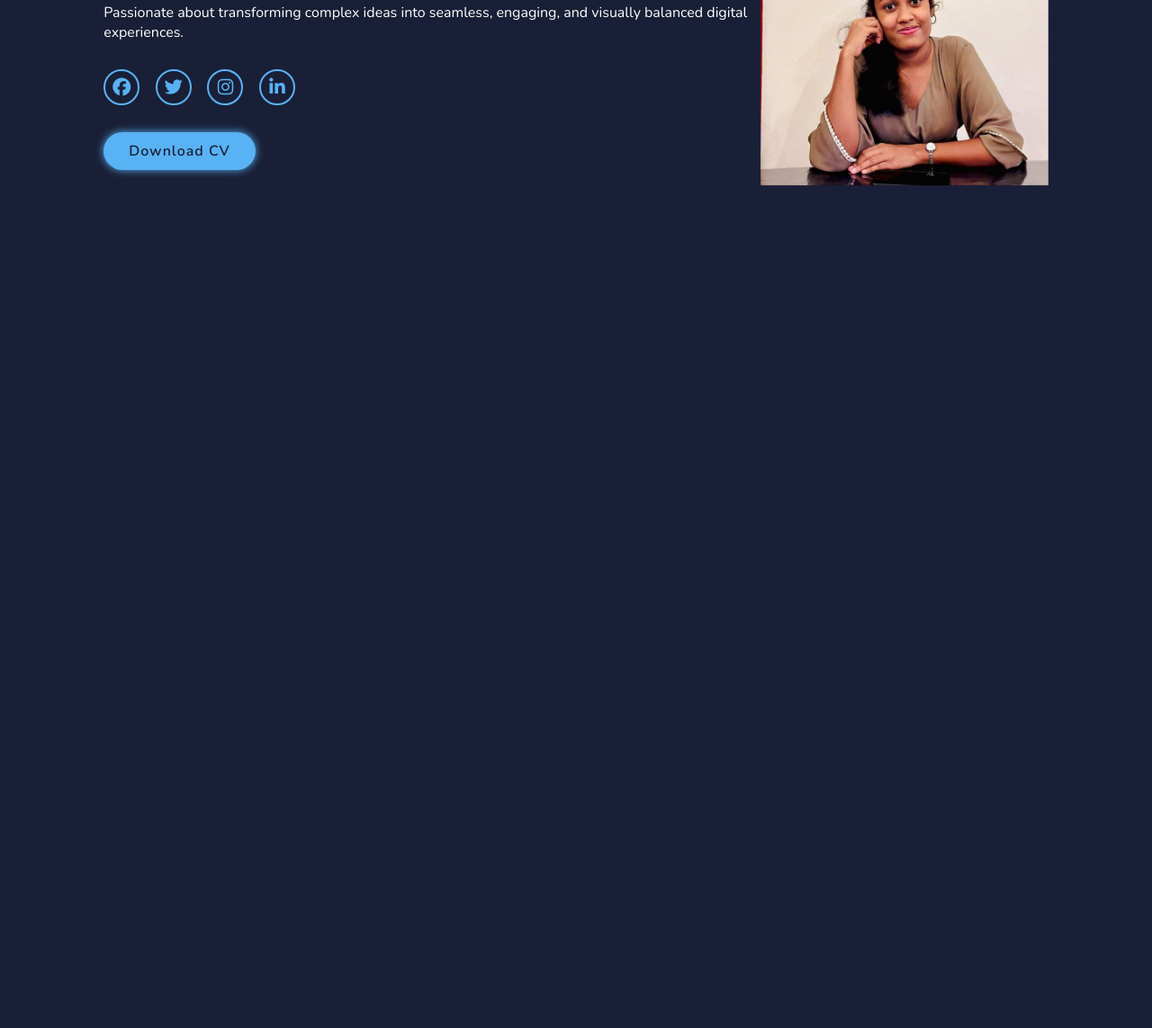
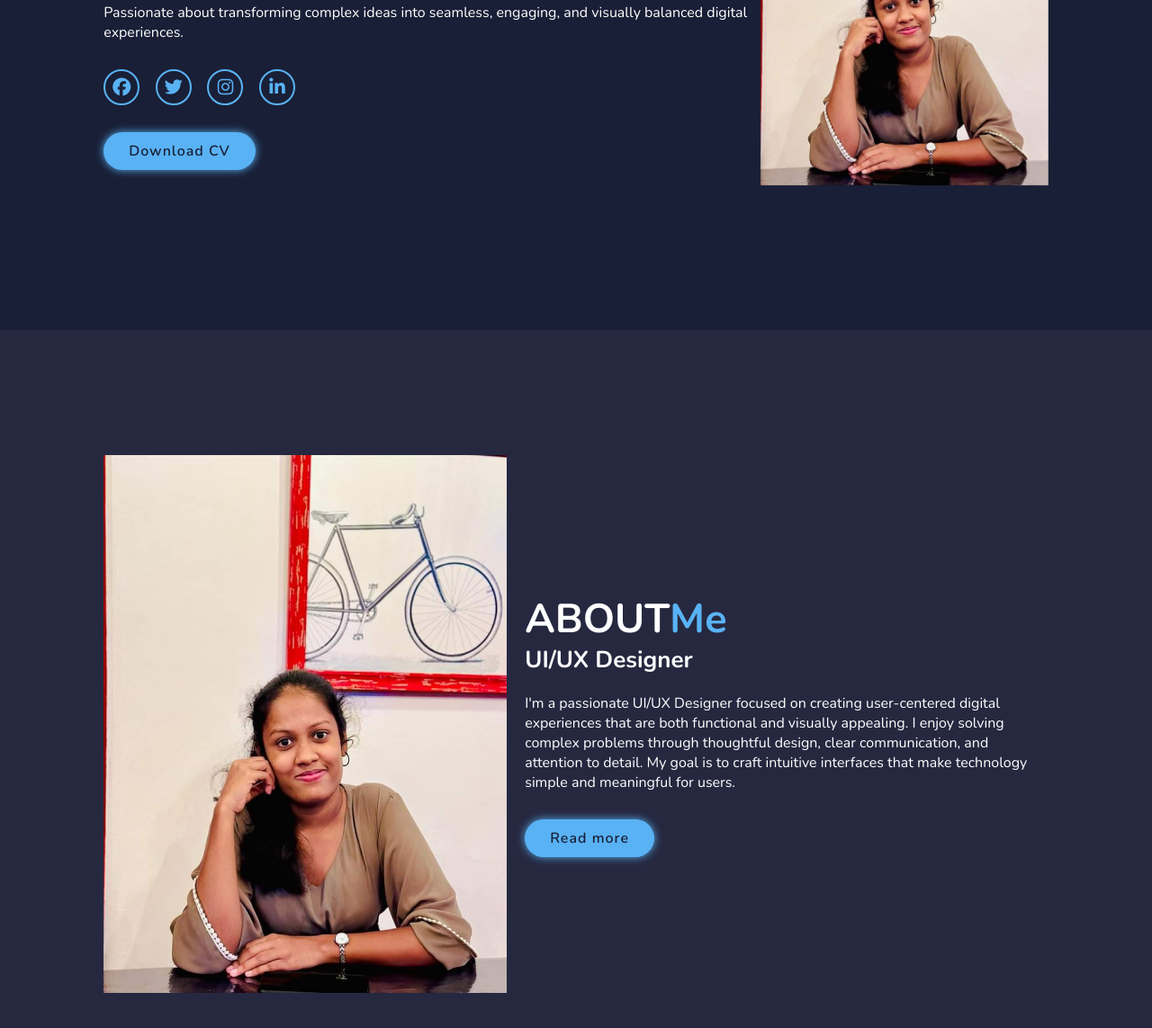
Before and after one commit to Kaveesha-Ramasinghe/Kaveesha-Ramasinghe.github.io, a plain HTML site: page index.html in a window 1280 px wide. Shown: the part 433-1576 px from the top of the page at 90% size. Before the commit the page ends 800 px from the top, so only its background shows below. Drawn offline with nearby package versions, Linux system fonts and the light colour scheme.

Commit message:
About Section

```diff
--- a/index.html
+++ b/index.html
@@ -48,6 +48,21 @@
             </div>
         </section>
 
+
+        <!--About Section Design-->
+        <section class="about" id="about">
+            <div class="about-img">
+                <img src="image/me.jpg" alt="">
+            </div>
+
+            <div class="about-content">
+                <h2 class="heading">ABOUT<span>Me</span></h2>
+                <h3>UI/UX Designer</h3>
+                <p>I'm a passionate UI/UX Designer focused on creating user-centered digital experiences that are both functional and visually appealing. I enjoy solving complex problems through thoughtful design, clear communication, and attention to detail. My goal is to craft intuitive interfaces that make technology simple and meaningful for users.</p>
+                <a href="#" class="btn">Read more</a>
+            </div>
+        </section>
+
         <script src="script.js"></script>
     </body>
 </html>
--- a/style.css
+++ b/style.css
@@ -133,3 +133,28 @@ span {
 .btn:hover {
     box-shadow: none;
 }
+.about {
+    display: flex;
+    justify-content: center;
+    align-items: center;
+    gap: 2rem;
+    background: var(--snd-bg-color);
+}
+.about-img img {
+    width: 35vw;
+}
+.heading {
+    text-align: center;
+    font-size: 4.5rem;
+}
+.about-content h2 {
+    text-align: left;
+    line-height: 1.2;
+}
+.about-content h3 {
+    font-size: 2.6rem;
+}
+.about-content p{
+    font-size: 1.6rem;
+    margin: 2rem 0 3rem;
+}
```
